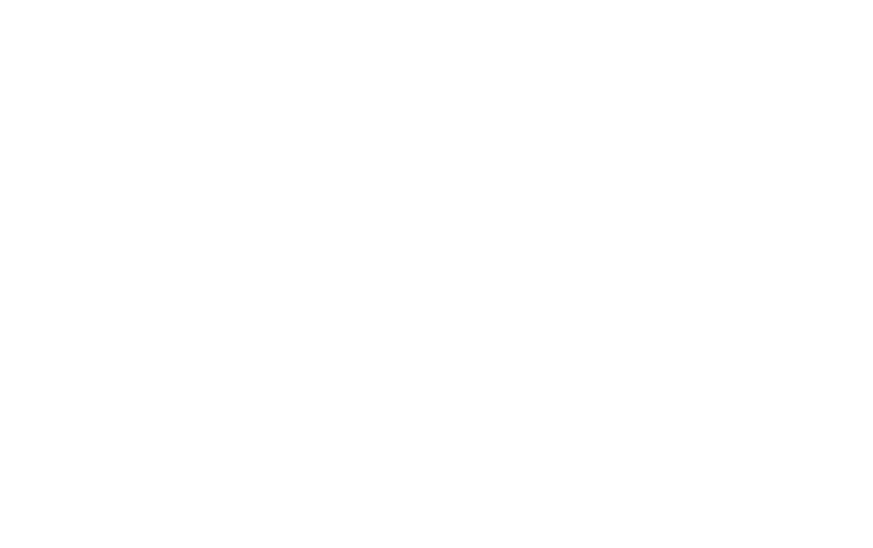
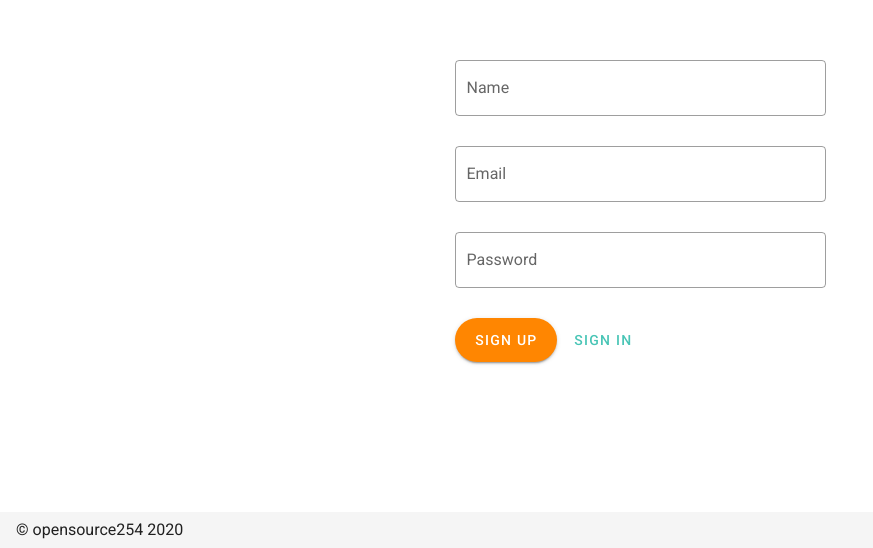
Before and after one commit to StanleyMasinde/events254-api-archive, a Nuxt app: page /register in a window 1280 px wide. Before the commit this address had no page. Shown: the part 252-800 px from the top of the page, without its empty margins (0-873 px from the left). Built offline with nearby package versions, Linux system fonts and the light colour scheme.

Commit message:
Initialised the UI

```diff
--- /dev/null
+++ b/assets/variables.scss
@@ -0,0 +1 @@
+$btn-text-transform: 'none';
--- /dev/null
+++ b/layouts/auth.vue
@@ -0,0 +1,22 @@
+<template>
+  <v-app>
+    <v-main>
+      <v-container>
+        <v-row class="fullPage" justify="center">
+          <v-col cols="12" md="4">
+            <v-img height="300" contain alt="Events254 Logo" src="/icon.png" @click="$router.push('/')" />
+            <nuxt />
+          </v-col>
+        </v-row>
+      </v-container>
+    </v-main>
+    <v-footer>
+      &copy; opensource254 2020
+    </v-footer>
+  </v-app>
+</template>
+<style lang="scss" scoped>
+.fullPage {
+  height: 90vh;
+}
+</style>
--- /dev/null
+++ b/layouts/default.vue
@@ -0,0 +1,19 @@
+<template>
+  <v-app>
+    <v-app-bar flat app>
+      <v-toolbar-title>Events254</v-toolbar-title>
+      <v-spacer />
+      <v-toolbar-items>
+        <v-btn text link to="/login">
+          Login
+        </v-btn>
+      </v-toolbar-items>
+    </v-app-bar>
+    <v-main>
+      <nuxt />
+    </v-main>
+    <v-footer>
+      &copy; opensource254 2020
+    </v-footer>
+  </v-app>
+</template>
--- a/nuxt.config.js
+++ b/nuxt.config.js
@@ -1,5 +1,5 @@
 /* eslint-disable nuxt/no-cjs-in-config */
-
+const colors = require('vuetify/lib/util/colors').default
 module.exports = {
   server: {
     port: 3010,
@@ -16,7 +16,7 @@ module.exports = {
    ** Headers of the page
    */
   head: {
-    titleTemplate: '%s - Events254',
+    titleTemplate: null,
     title: process.env.npm_package_name || '',
     meta: [
       { charset: 'utf-8' },
@@ -45,6 +45,7 @@ module.exports = {
    ** Nuxt.js dev-modules
    */
   buildModules: [
+    '@nuxtjs/vuetify',
     // Doc: https://github.com/nuxt-community/eslint-module
     '@nuxtjs/eslint-module',
     // Doc: https://github.com/nuxt-community/stylelint-module
@@ -56,10 +57,36 @@ module.exports = {
   modules: [
     // Doc: https://axios.nuxtjs.org/usage
     '@nuxtjs/axios',
+    // PWA
     '@nuxtjs/pwa',
     // Doc: https://github.com/nuxt-community/dotenv-module
     '@nuxtjs/dotenv'
   ],
+  // Vuetify config
+  vuetify: {
+    customVariables: ['~/assets/variables.scss'],
+    treeShake: true,
+    theme: {
+      dark: false,
+      themes: {
+        light: {
+          primary: '#49c5b6',
+          accent: '#ff8601',
+          secondary: colors.blue.accent1,
+          info: colors.teal.lighten1,
+          warning: colors.amber.base,
+          error: colors.deepOrange.accent4,
+          success: colors.green.accent3
+        }
+      }
+    },
+    defaultAssets: {
+      font: {
+        family: 'Roboto'
+      },
+      icons: 'mdi'
+    }
+  },
   /*
      ** Axios module configuration
      ** See https://axios.nuxtjs.org/options
--- a/package.json
+++ b/package.json
@@ -29,6 +29,7 @@
     "@nuxtjs/eslint-config": "^5.0.0",
     "@nuxtjs/eslint-module": "^3.0.1",
     "@nuxtjs/stylelint-module": "^4.0.0",
+    "@nuxtjs/vuetify": "^1.11.2",
     "babel-eslint": "^10.1.0",
     "chai": "^4.2.0",
     "chai-http": "^4.3.0",
--- a/pages/index.vue
+++ b/pages/index.vue
@@ -1,8 +1,5 @@
 <template>
-  <div>
-    <h1>Events254</h1>
-    <nuxt-link to="/Login">
-      Login
-    </nuxt-link>
-  </div>
+  <h1 class="headline">
+    Events254
+  </h1>
 </template>
--- a/pages/login.vue
+++ b/pages/login.vue
@@ -1,8 +1,23 @@
 <template>
   <div>
-    <h1>Login Page</h1>
-    <nuxt-link to="/">
-      Home
-    </nuxt-link>
+    <v-form>
+      <v-text-field outlined label="Username or Email" />
+      <v-text-field outlined label="Password" />
+      <v-btn color="accent">
+        Sign in
+      </v-btn>
+      <v-btn text to="/register" color="primary">
+        Sign up
+      </v-btn>
+    </v-form>
   </div>
 </template>
+<script>
+export default {
+  layout: 'auth',
+  head: {
+    title: 'Sign in',
+    description: 'Sign in into your Events254 account'
+  }
+}
+</script>
--- /dev/null
+++ b/pages/register.vue
@@ -0,0 +1,24 @@
+<template>
+  <div>
+    <v-form>
+      <v-text-field label="Name" outlined />
+      <v-text-field type="email" outlined label="Email" />
+      <v-text-field outlined label="Password" />
+      <v-btn rounded large color="accent">
+        Sign up
+      </v-btn>
+      <v-btn text to="/login" color="primary">
+        Sign in
+      </v-btn>
+    </v-form>
+  </div>
+</template>
+<script>
+export default {
+  layout: 'auth',
+  head: {
+    title: 'Sign up',
+    description: 'Sign up into your Events254 account'
+  }
+}
+</script>
```
Also changed, not shown: jsconfig.json (added, +12 -0 lines), 1 other file (tests, documents, lock files or other folders). Lines whose indentation alone changed are shown as unchanged.
